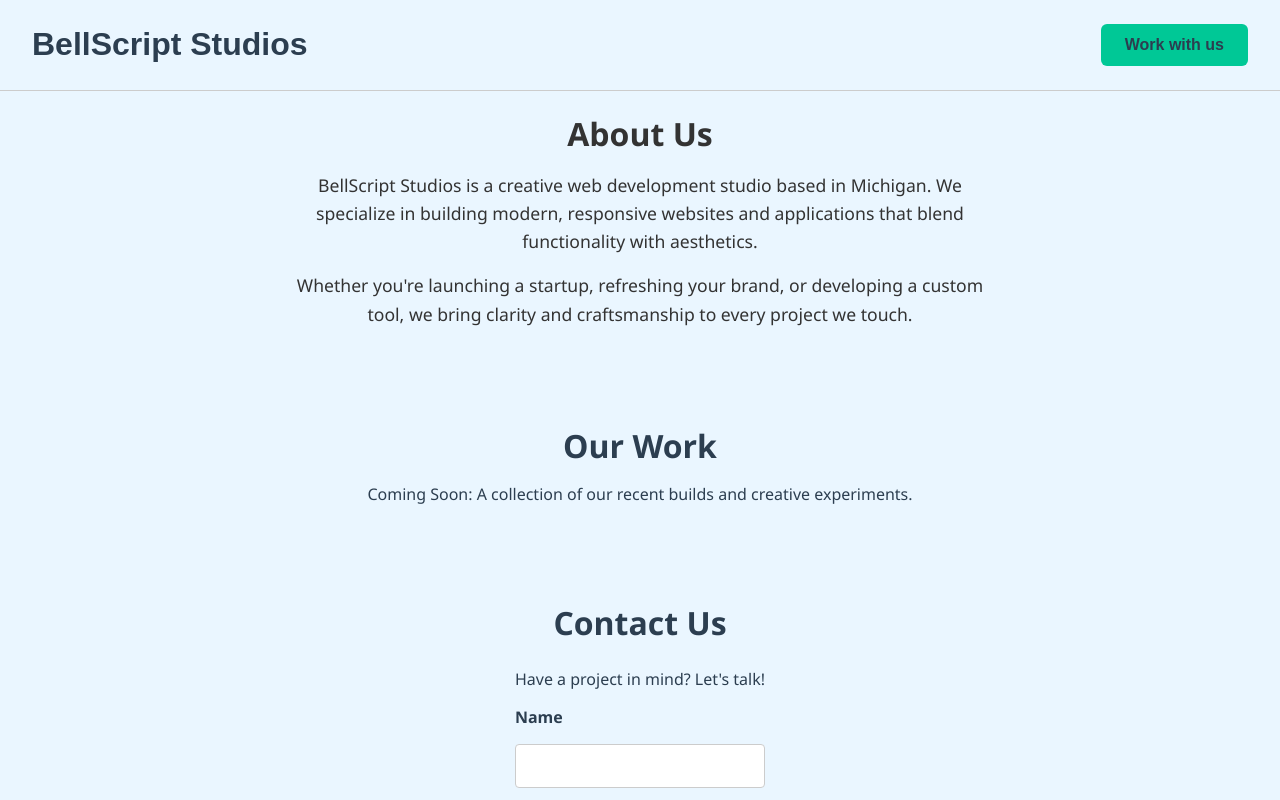
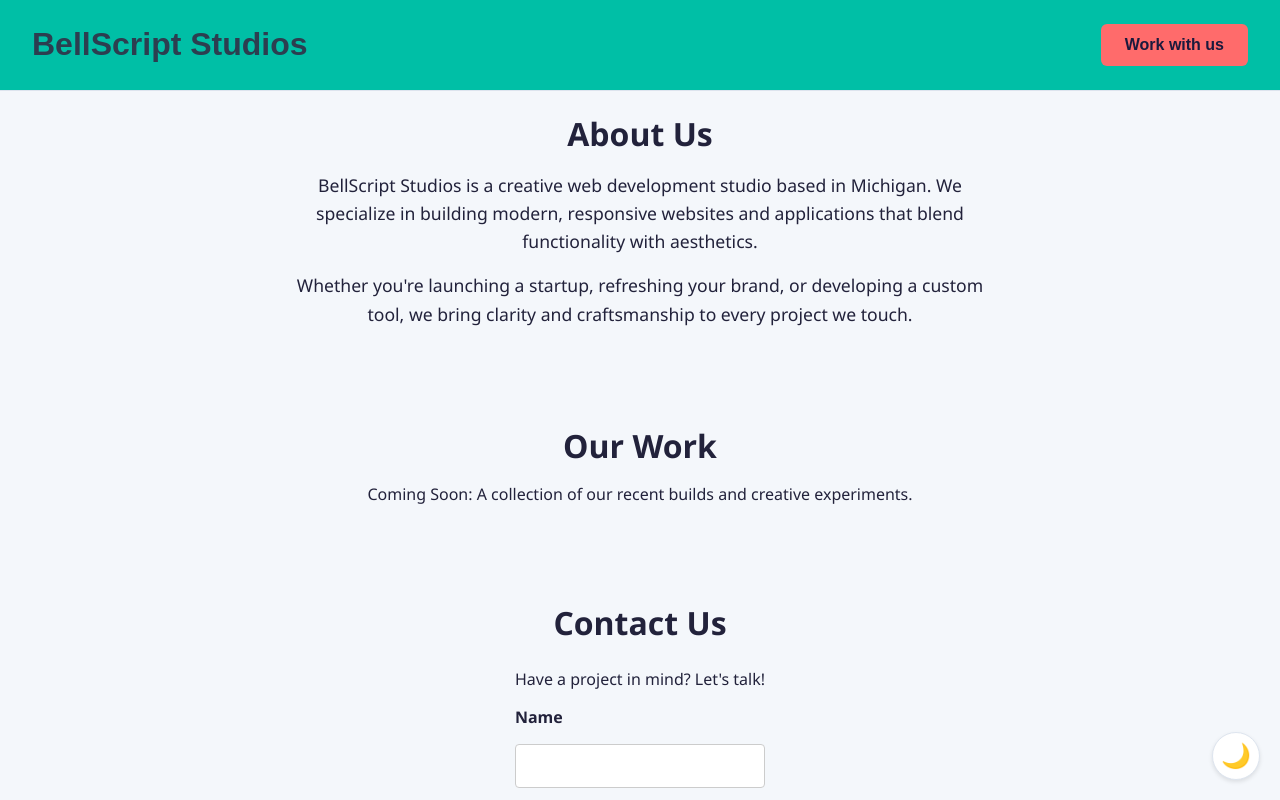
Before and after one commit to BellScriptStudios/bellscript-studios, a Next.js app: page / in a window 1280 px wide. Shown: the top 800 px of the page. Built offline with nearby package versions, Linux system fonts and the light colour scheme.

Commit message:
feat: add light/dark mode toggle and fix contact section scroll offset

```diff
--- a/src/pages/index.tsx
+++ b/src/pages/index.tsx
@@ -4,12 +4,42 @@ import styles from "@/styles/Home.module.css";
 
 export default function Home() {
   const [scrolled, setScrolled] = useState(false);
+  const [isDarkMode, setIsDarkMode] = useState(false);
 
   useEffect(() => {
     const handleScroll = () => setScrolled(window.scrollY > 100);
     window.addEventListener("scroll", handleScroll);
     return () => window.removeEventListener("scroll", handleScroll);
   }, []);
+
+  useEffect(() => {
+    const savedTheme = localStorage.getItem("theme");
+    if (savedTheme === "dark") {
+      document.documentElement.setAttribute("data-theme", "dark");
+      setIsDarkMode(true);
+    } else if (savedTheme === "light") {
+      document.documentElement.removeAttribute("data-theme");
+      setIsDarkMode(false);
+    } else {
+      const prefersDark = window.matchMedia("(prefers-color-scheme: dark)").matches;
+      if (prefersDark) {
+        document.documentElement.setAttribute("data-theme", "dark");
+        setIsDarkMode(true);
+      }
+    }
+  }, []);
+
+  const toggleTheme = () => {
+    const nextTheme = !isDarkMode;
+    setIsDarkMode(nextTheme);
+    if (nextTheme) {
+      document.documentElement.setAttribute("data-theme", "dark");
+      localStorage.setItem("theme", "dark");
+    } else {
+      document.documentElement.setAttribute("data-theme", "light");
+      localStorage.setItem("theme", "light");
+  }
+};
 
   return (
     <>
@@ -92,6 +122,16 @@ export default function Home() {
           </div>
         </footer>
       </main>
+      {/* Floating theme toggle button */}
+      <button
+        type="button"
+        aria-label="Toggle Theme"
+        aria-pressed={isDarkMode}
+        className={styles.themeToggle}
+        onClick={toggleTheme}
+      >
+        {isDarkMode ? "☀️" : "🌙"}
+      </button>
     </>
   );
 }
--- a/src/styles/Home.module.css
+++ b/src/styles/Home.module.css
@@ -5,8 +5,8 @@
   align-items: center;
   padding: 4rem;
   font-family: 'Segoe UI', Tahoma, Geneva, Verdana, sans-serif;
-  background-color: #EAF6FF;
-  color: #2c3e50;
+  background: var(--bg);
+  color: var(--text);
 }
 
 .stickyheader {
@@ -14,13 +14,13 @@
   width: 100%;
   top: 0;
   z-index: 1000;
-  background-color: #EAF6FF;
+  background: var(--header-bg);
   display: flex;
   justify-content: space-between;
   align-items: center;
   padding: 1.5rem 2rem;
   transition: all 0.3s ease;
-  border-bottom: 1px solid #ccc;
+  border-bottom: 1px solid var(--border);
   color: #2c3e50;
 }
 
@@ -45,8 +45,8 @@
   -webkit-appearance: none;
   border: none;
   padding: 0.75rem 1.5rem;
-  background-color: #00C896;
-  color: #2c3e50;
+  background: var(--accent);
+  color: var(--accentText);
   border: none;
   border-radius: 6px;
   cursor: pointer;
@@ -56,7 +56,15 @@
 }
 
 .cta:hover {
-  background-color: #00b488;
+  background-color: #008e76;
+  color: #ffffff;
+  transition: background-color 0.3s ease, color 0.3s ease;
+}
+
+html[data-theme="dark"] .cta:hover {
+  background-color: #33c8b4;
+  color: #000000;
+  transition: background-color 0.3s ease, color 0.3s ease;
 }
 
 .stickyheader.scrolled .cta {
@@ -67,7 +75,7 @@
 .about {
   padding: 3rem 2rem;
   text-align: center;
-  color: #333;
+  color: var(--text);
 }
 
 .about h2 {
@@ -96,6 +104,7 @@
   padding: 2rem 2rem;
   max-width: 600px;
   margin: 2rem auto;
+  scroll-margin-top: 6rem;
   text-align: left;
 }
 
@@ -125,7 +134,7 @@
 
 .form button {
   background-color: #3d5a80;
-  color: white;
+  color: #ffffff;
   border: none;
   padding: 0.75rem;
   border-radius: 4px;
@@ -158,3 +167,36 @@
   font-size: 0.875rem;
   color: #888;
 }
+
+.themeToggle {
+  position: fixed;
+  bottom: 1.25rem;
+  right: 1.25rem;
+  width: 3rem;
+  height: 3rem;
+  border-radius: 50%;
+  background: var(--card);
+  color: var(--text);
+  border: 1px solid var(--border);
+  display: flex;
+  justify-content: center;
+  align-items: center;
+  font-size: 1.5rem;
+  line-height: 1;
+  cursor: pointer;
+  box-shadow: 0 2px 4px rgba(0, 0, 0, 0.1);
+  z-index: 1000;
+  transition: transform 0.3s ease, filter 0.3s ease;
+}
+
+.themeToggle:hover {
+  background-color: #141625;
+  transform: translateY(-1px);
+  filter: brightness(0.95);
+  transition: background-color 0.3s ease, transform 0.3s ease, filter 0.3s ease;
+}
+
+html[data-theme="dark"] .themeToggle:hover {
+  background-color: #f4f7fb;
+  transition: background-color 0.3s ease, transform 0.3s ease, filter 0.3s ease;
+}
--- a/src/styles/globals.css
+++ b/src/styles/globals.css
@@ -1,14 +1,49 @@
 :root {
-  --background: #ffffff;
-  --foreground: #171717;
+  --bg: #f4f7fb;
+  --text: #22223b;
+  --muted: #667085;
+  --card: #ffffff;
+  --border: #dde4ee;
+  --accent: #FF6B6B;
+  --accentText: #1b1a3d;
+  --header-bg: #00BFA6;
+}
+
+html[data-theme="light"] {
+  --bg: #f4f7fb;
+  --text: #22223b;
+  --muted: #667085;
+  --card: #ffffff;
+  --border: #dde4ee;
+  --accent: #ffffff;
+  --accentText: #1B3B5F;
+  --header-bg: #00BFA6;
 }
 
 @media (prefers-color-scheme: dark) {
   :root {
-    --background: #0a0a0a;
-    --foreground: #ededed;
+    --bg: #141625;
+    --text: #e4e4f7;
+    --muted: #a5accf;
+    --card: #1b1e2c;
+    --border: #2a2e44;
+    --accent: #0b1b1e;
+    --accentText: #ffffff;
+    --header-bg: #8be9fd;
   }
 }
+
+html[data-theme="dark"] {
+    --bg: #141625;
+    --text: #e4e4f7;
+    --muted: #a5accf;
+    --card: #1b1e2c;
+    --border: #2a2e44;
+    --accent: #0b1b1e;
+    --accentText: #ffffff;
+    --header-bg: #8be9fd;
+}
+
 
 html {
   scroll-behavior: smooth;
@@ -21,8 +56,9 @@ body {
 }
 
 body {
-  color: var(--foreground);
-  background: var(--background);
+  margin: 0;
+  background: var(--bg);
+  color: var(--text);
   font-family: Arial, Helvetica, sans-serif;
   -webkit-font-smoothing: antialiased;
   -moz-osx-font-smoothing: grayscale;
@@ -44,3 +80,21 @@ a {
     color-scheme: dark;
   }
 }
+
+body,
+button,
+a {
+  transition: background-color 0.3s ease, color 0.3s ease, border-color 0.3s ease;
+}
+
+:focus-visible {
+  outline: 2px solid var(--accent);
+  outline-offset: 2px;
+}
+@media (prefers-reduced-motion: reduce) {
+  * {
+    animation: none !important;
+    transition: none !important;
+    scroll-behavior: auto !important;
+  }
+}
```
